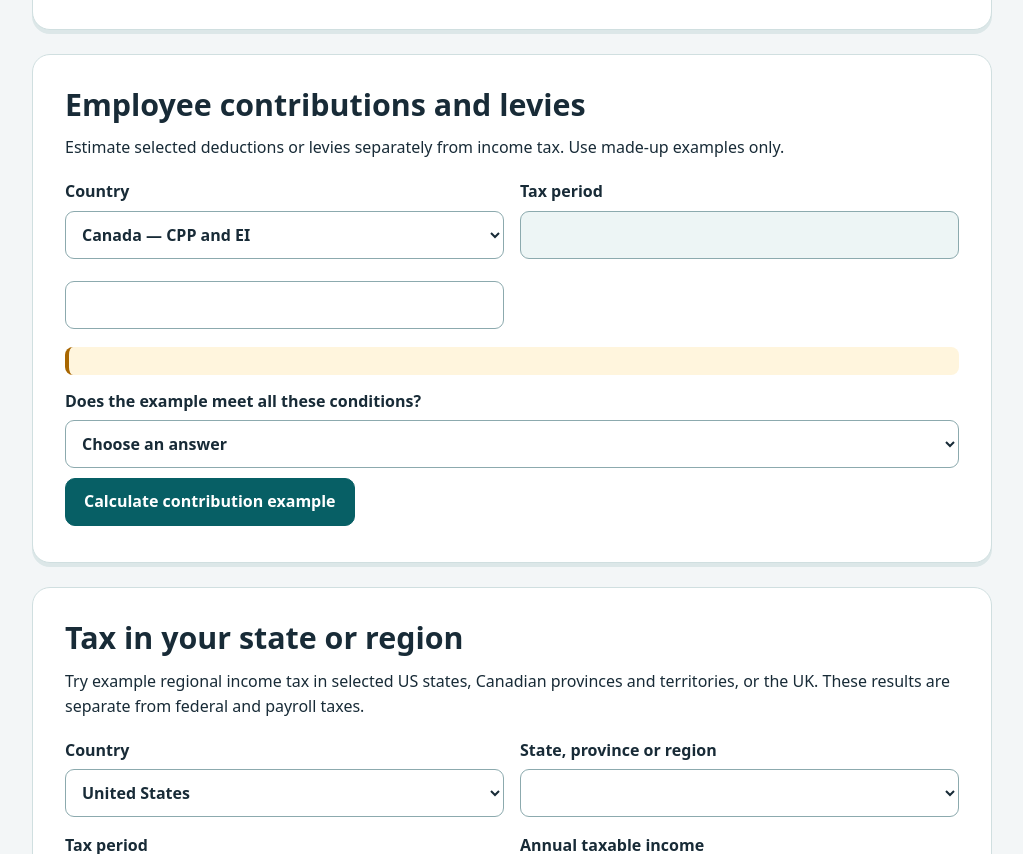
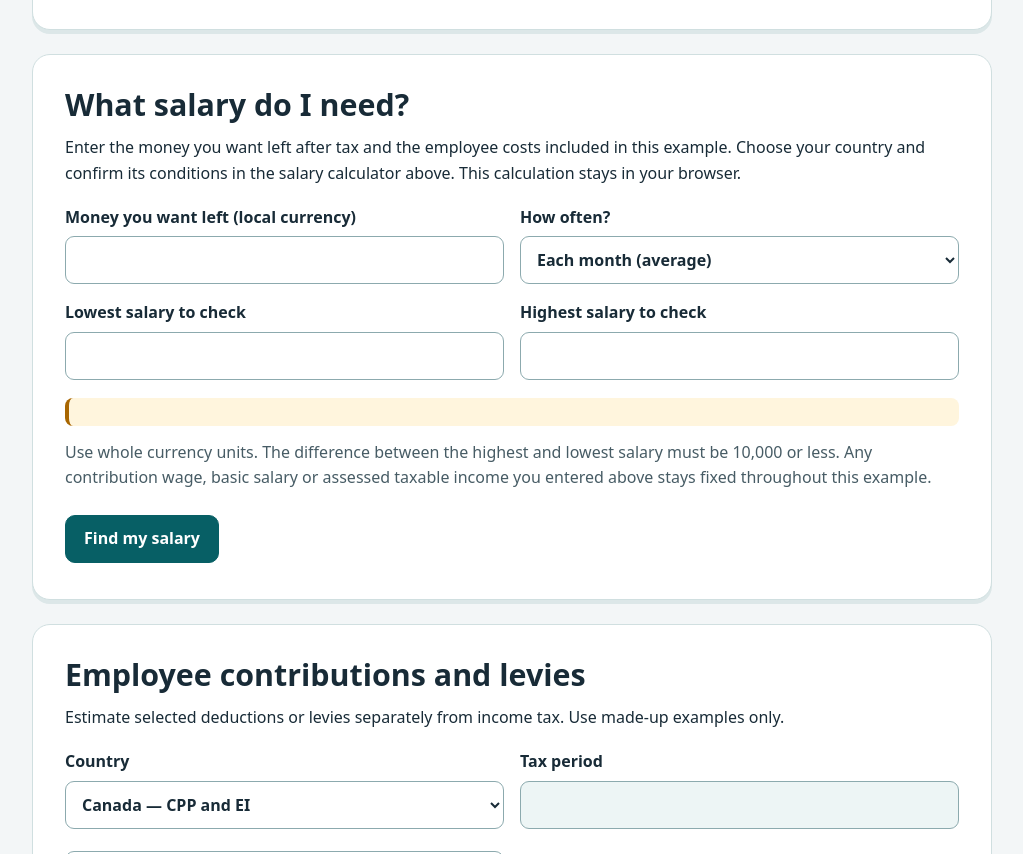
Before and after one commit to solopreneursid/Taxpulse-Global, a plain HTML site: page staging/simple/index.html in a window 1280 px wide. Shown: the part 3415-4269 px from the top of the page, without its empty margins (128-1151 px from the left). Drawn offline with Linux system fonts and the light colour scheme; files that its build step writes are made by us from their sources; a script that the page names is missing; files whose address does not match are found by name.

Commit message:
feat(taxpulse): add accessible reverse salary workspace

```diff
--- a/staging/simple/index.html
+++ b/staging/simple/index.html
@@ -100,6 +100,19 @@
 <p id="pay-error" class="error" role="alert"></p>
 <div id="pay-result" hidden tabindex="-1" aria-live="polite"><h3>Money left after modeled deductions</h3><div class="results"><div><span>Per year</span><strong id="pay-annual"></strong></div><div><span>Average per month</span><strong id="pay-monthly"></strong></div><div><span>Annual taxes and contributions</span><strong id="pay-deductions"></strong></div></div>
 <details><summary>See each deduction</summary><dl id="pay-breakdown" class="breakdown"></dl></details><p id="pay-warnings" class="notice"></p><button type="button" class="secondary" id="pay-download">Download salary remainder report</button></div></section>
+<section id="reverse-salary" class="card" aria-labelledby="reverse-title">
+<h2 id="reverse-title">What salary do I need?</h2>
+<p>Enter the money you want left after tax and the employee costs included in this example. Choose your country and confirm its conditions in the salary calculator above. This calculation stays in your browser.</p>
+<form id="reverse-form"><div class="fields">
+<label for="reverse-target">Money you want left (local currency)<input id="reverse-target" type="number" min="0" max="1000000000" step="0.01" required inputmode="decimal"></label>
+<label for="reverse-period">How often?<select id="reverse-period"><option value="monthly">Each month (average)</option><option value="annual">Each year</option></select></label>
+<label for="reverse-min">Lowest salary to check<input id="reverse-min" type="number" min="0" max="1000000000" step="1" required inputmode="numeric"></label>
+<label for="reverse-max">Highest salary to check<input id="reverse-max" type="number" min="0" max="1000000000" step="1" required inputmode="numeric"></label>
+</div><p id="reverse-scope" class="notice"></p><p class="muted">Use whole currency units. The difference between the highest and lowest salary must be 10,000 or less. Any contribution wage, basic salary or assessed taxable income you entered above stays fixed throughout this example.</p>
+<button class="primary" type="submit">Find my salary</button></form>
+<p id="reverse-error" class="error" role="alert"></p>
+<div id="reverse-result" hidden tabindex="-1" aria-live="polite"><h3>Estimated salary needed</h3><div class="results"><div><span>Yearly salary before deductions</span><strong id="reverse-gross"></strong></div><div><span>Monthly money left (average)</span><strong id="reverse-net"></strong></div><div><span>Yearly modeled deductions</span><strong id="reverse-deductions"></strong></div></div><p id="reverse-warning" class="notice"></p></div>
+</section>
 <section id="employee-contributions" class="card" aria-labelledby="contrib-title">
 <h2 id="contrib-title">Employee contributions and levies</h2><p>Estimate selected deductions or levies separately from income tax. Use made-up examples only.</p>
 <form id="contrib-form"><div class="fields">
```
